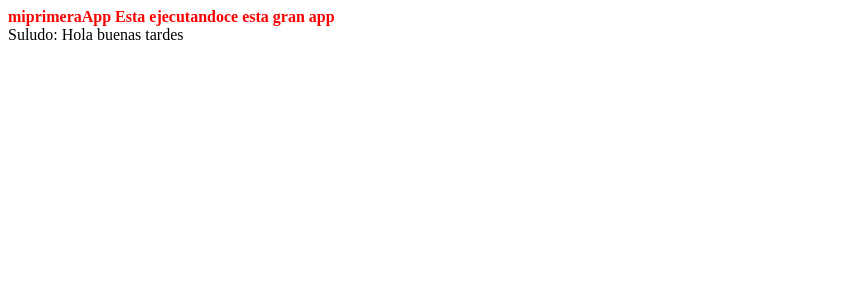
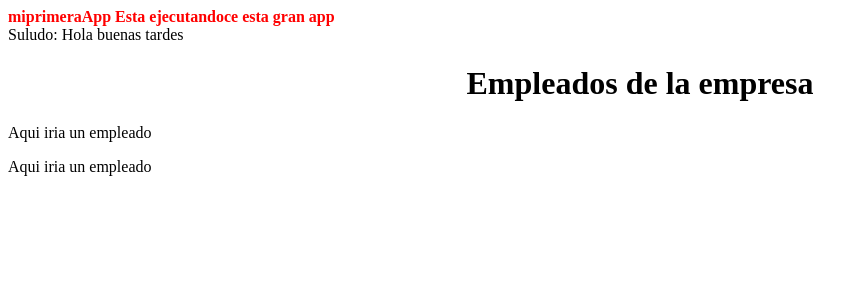
Before and after one commit to juanignacioalonso/angularPildoras, an Angular app in the folder miprimeraApp/: page / in a window 1280 px wide. Shown: the top 300 px of the page, without its empty margins (0-868 px from the left). Built offline with nearby package versions, Linux system fonts and the light colour scheme.

Commit message:
Componente1

```diff
--- a/miprimeraApp/src/app/app.component.html
+++ b/miprimeraApp/src/app/app.component.html
@@ -2,3 +2,5 @@
     <span style="color:red; font-weight:bold ">{{ title }} Esta ejecutandoce esta gran app</span>
     <br>
     <span>Suludo: {{saludo}}</span>
+    <br>
+    <app-empleados></app-empleados>
--- a/miprimeraApp/src/app/app.module.ts
+++ b/miprimeraApp/src/app/app.module.ts
@@ -2,10 +2,12 @@
 import { BrowserModule } from '@angular/platform-browser';
 
 import { AppComponent } from './app.component';
-
+import { EmpleadosComponent } from './empleados/empleados.component';
+import { EmpleadoComponent } from './empleado/empleado.component';
+//en declarations registramos las aplicaciones que hacemos(componentes)
 @NgModule({
   declarations: [
-    AppComponent
+    AppComponent,EmpleadosComponent, EmpleadoComponent
   ],
   imports: [
     BrowserModule
--- /dev/null
+++ b/miprimeraApp/src/app/empleado/empleado.component.html
@@ -0,0 +1 @@
+<p>Aqui iria un empleado</p>
--- /dev/null
+++ b/miprimeraApp/src/app/empleado/empleado.component.ts
@@ -0,0 +1,15 @@
+import { Component, OnInit } from '@angular/core';
+
+@Component({
+  selector: 'app-empleado',
+  templateUrl: './empleado.component.html',
+  styleUrls: ['./empleado.component.css']
+})
+export class EmpleadoComponent implements OnInit {
+
+  constructor() { }
+
+  ngOnInit(): void {
+  }
+
+}
--- /dev/null
+++ b/miprimeraApp/src/app/empleados/empleados.component.html
@@ -0,0 +1,3 @@
+<h1 style="text-align:center ;">Empleados de la empresa</h1>
+<app-empleado></app-empleado>
+<app-empleado></app-empleado>
```
Also changed, not shown: miprimeraApp/src/app/empleados/empleados.component.ts (added, +12 -0 lines), miprimeraApp/src/app/empleado/empleado.component.css (added), miprimeraApp/src/app/empleados/empleados.component.css (added), 1 other file (tests, documents, lock files or other folders).
